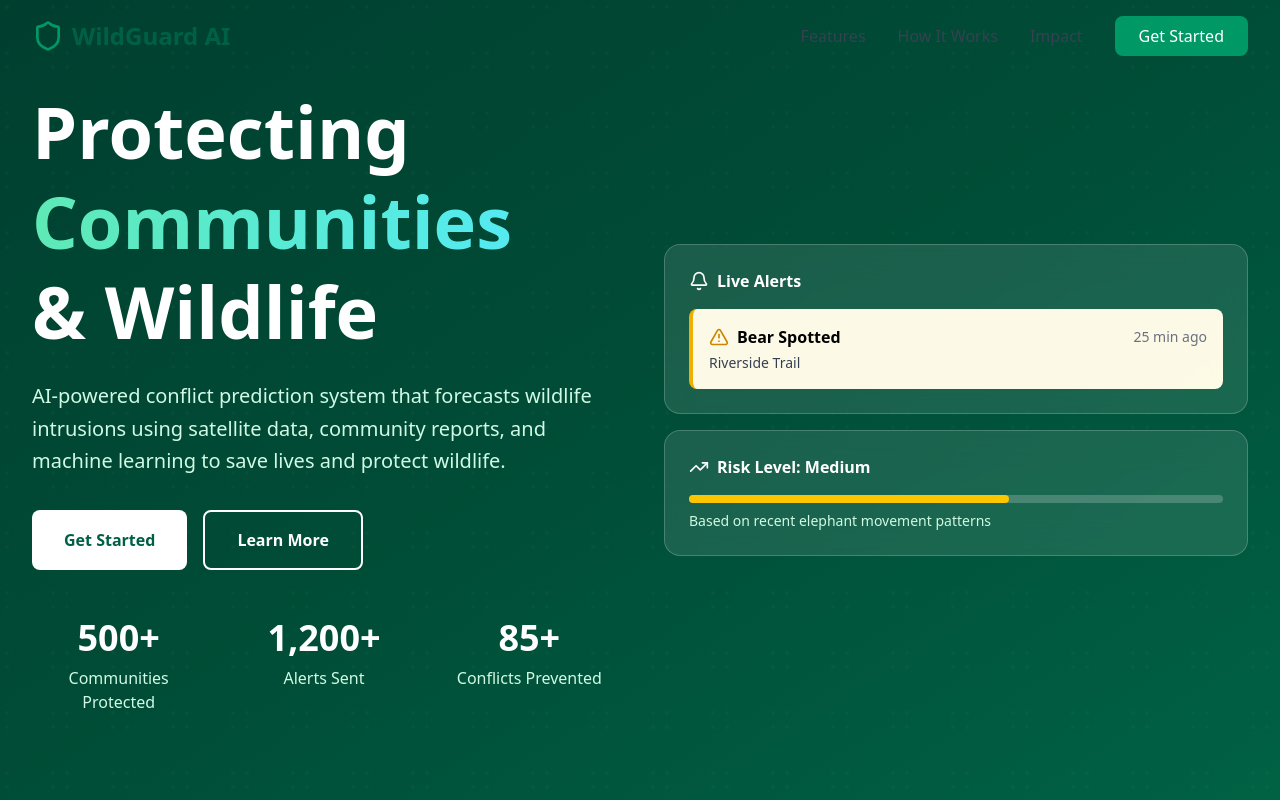
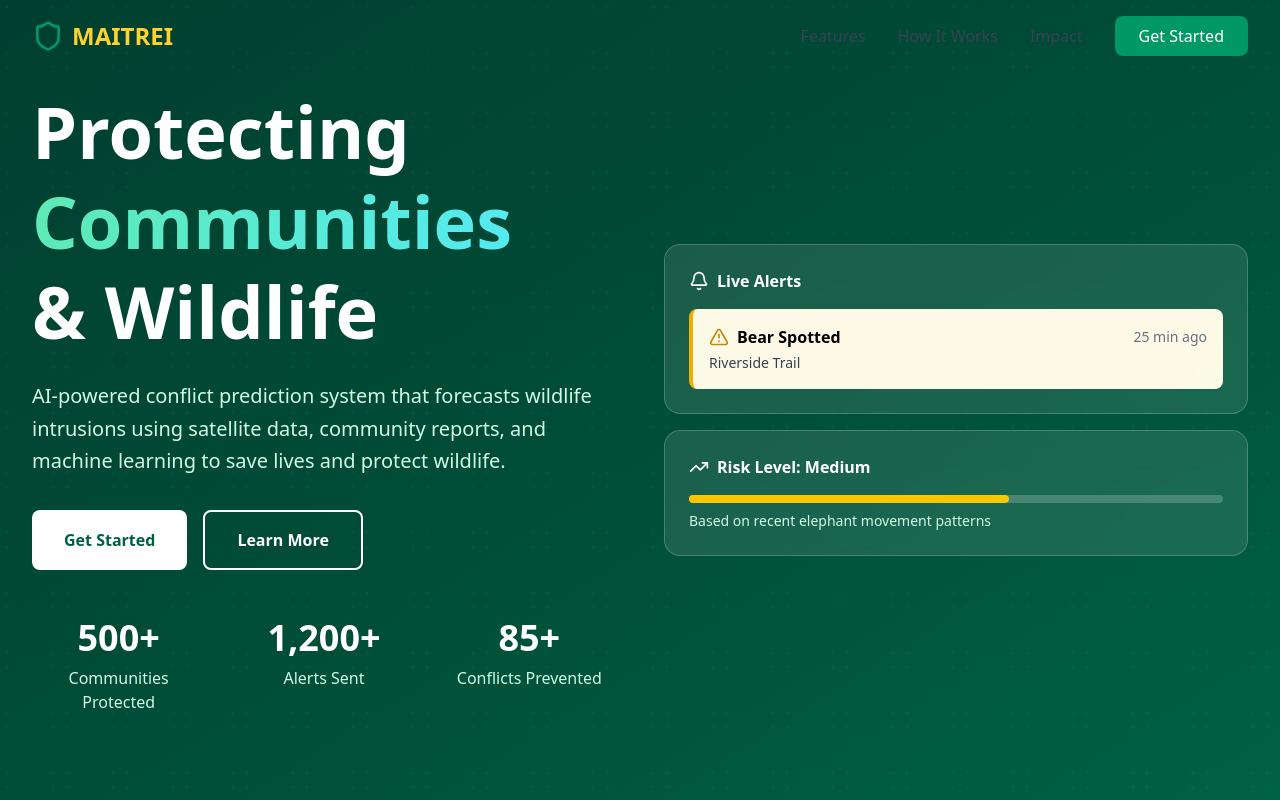
Before and after one commit to alok-devforge/MAITRI, a React (Vite) app: page / in a window 1280 px wide. Shown: the top 800 px of the page. Built offline with nearby package versions, Linux system fonts and the light colour scheme.

Commit message:
Update WildGuardLanding.jsx

```diff
--- a/src/pages/WildGuardLanding.jsx
+++ b/src/pages/WildGuardLanding.jsx
@@ -1,6 +1,7 @@
 import React, { useState, useEffect } from 'react';
 import { AlertTriangle, Shield, Smartphone, Map, Satellite, Users, Bell, TrendingUp, CheckCircle, Menu, X } from 'lucide-react';
 import { useNavigate } from "react-router-dom";
+import sightings from '../Dataset/wildlife_sightings.json'
 
 // Navbar Component
 const Navbar = () => {
@@ -30,7 +31,7 @@ const Navbar = () => {
         <div className="flex justify-between items-center py-4">
           <div className="flex items-center space-x-2">
             <Shield className="h-8 w-8 text-emerald-600" />
-            <span className="text-2xl font-bold text-emerald-800">WildGuard AI</span>
+            <span className="text-2xl font-bold text-amber-300">MAITREI</span>
           </div>
 
           <div className="hidden md:flex items-center space-x-8">
@@ -403,6 +404,9 @@ const WildGuardLanding = () => {
                 </div>
               </div>
             </div>
+
+
+
           </div>
         </div>
       </section>
@@ -414,7 +418,7 @@ const WildGuardLanding = () => {
             Ready to Protect Your Community?
           </h2>
           <p className="text-xl text-gray-300 mb-8">
-            Join thousands of communities already using WildGuard AI to prevent conflicts and save lives.
+            Join thousands of communities already using MAITREI AI to prevent conflicts and save lives.
           </p>
           <div className="flex flex-col sm:flex-row gap-4 justify-center">
             <button onClick={() => navigate("/dashboard")} className="bg-emerald-600 text-white px-8 py-4 rounded-lg font-semibold hover:bg-emerald-700 transition-colors flex items-center justify-center">
@@ -435,13 +439,13 @@ const WildGuardLanding = () => {
             <div className="col-span-2">
               <div className="flex items-center space-x-2 mb-4">
                 <Shield className="h-8 w-8 text-emerald-600" />
-                <span className="text-2xl font-bold text-emerald-800">WildGuard AI</span>
+                <span className="text-2xl font-bold text-emerald-800">MAITREI AI</span>
               </div>
               <p className="text-gray-600 mb-4">
                 Protecting communities and wildlife through AI-powered conflict prediction and prevention.
               </p>
               <div className="text-sm text-gray-500">
-                © 2025 WildGuard AI. All rights reserved.
+                © 2025 Maitrei AI. All rights reserved.
               </div>
             </div>
 
```
